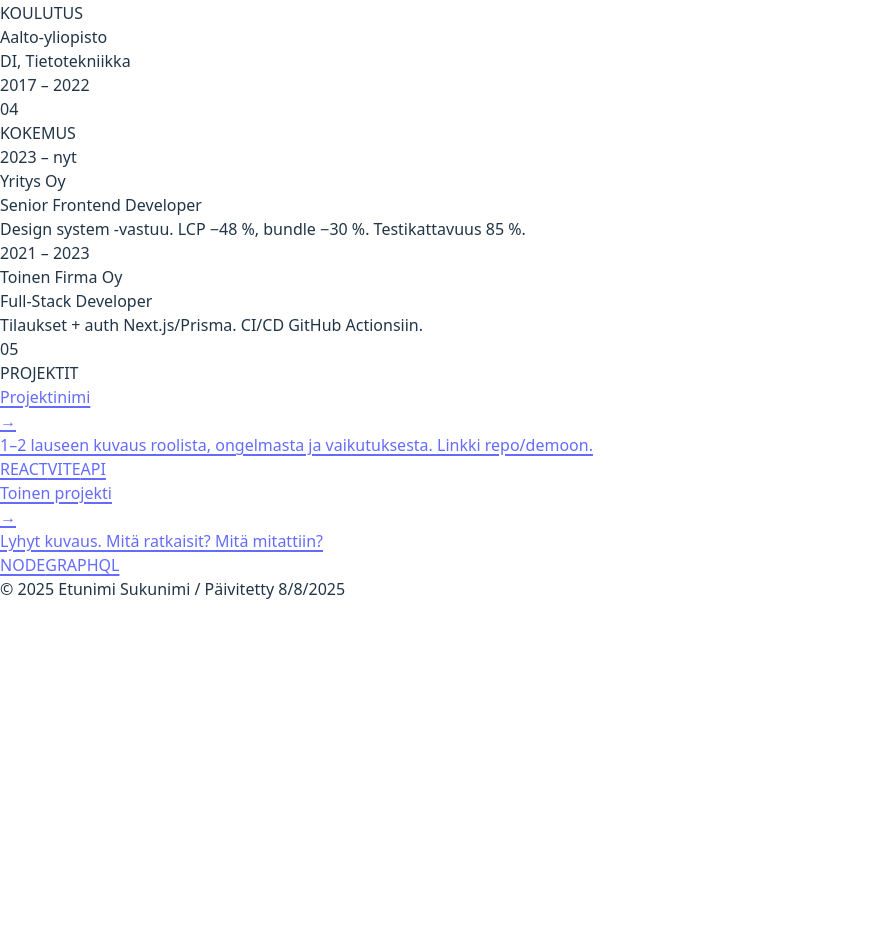
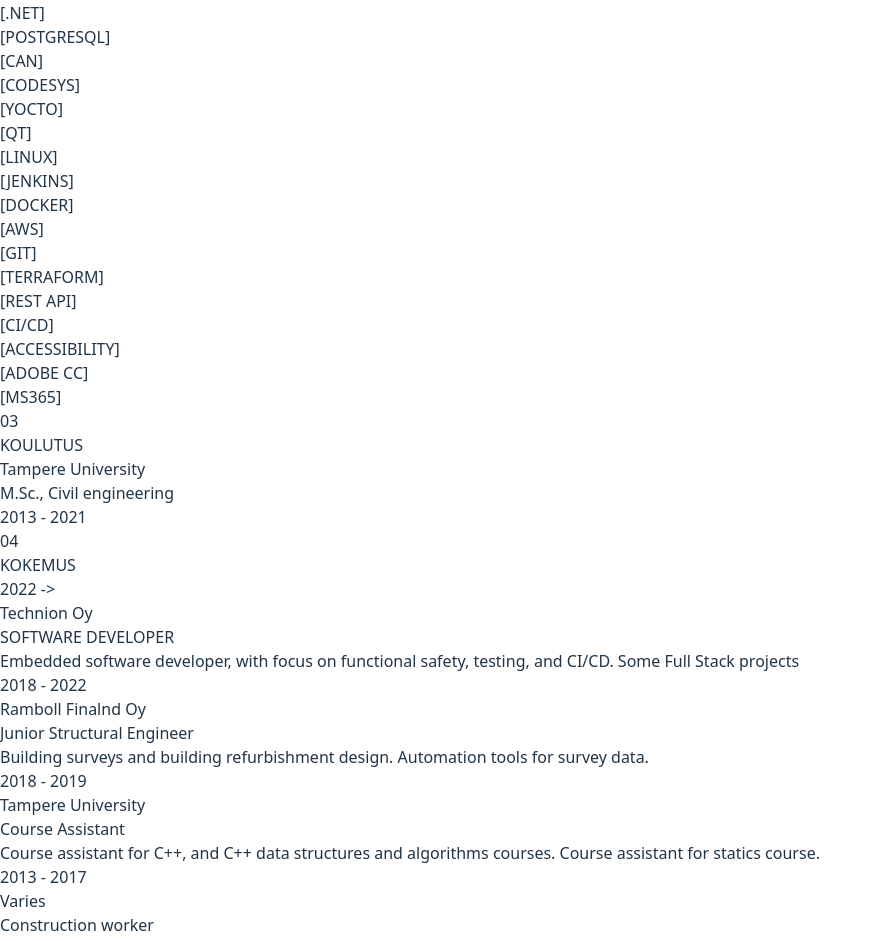
Before and after one commit to Zzwwwzz/cv, a React (Vite) app: page / in a window 1280 px wide. Shown: the part 487-1428 px from the top of the page, without its empty margins (0-882 px from the left). Before the commit the page ends 1088 px from the top, so only its background shows below. Built offline with nearby package versions, Linux system fonts and the light colour scheme.

Commit message:
update data

```diff
--- a/src/App.tsx
+++ b/src/App.tsx
@@ -1,9 +1,6 @@
 import React from "react";
 import { motion } from "framer-motion";
 
-// -----------------------------
-// DATA (edit these)
-// -----------------------------
 interface ExperienceItem {
   title: string;
   company: string;
@@ -13,7 +10,6 @@
 interface ProjectItem {
   name: string;
   description: string;
-  link: string;
   tags: string[];
 }
 interface EducationItem {
@@ -27,9 +23,7 @@
   location: string;
   email: string;
   phone: string;
-  website: string;
   linkedin: string;
-  github: string;
   summary: string;
   skills: string[];
   experience: ExperienceItem[];
@@ -37,70 +31,107 @@
   education: EducationItem[];
 }
 
+// -----------------------------
+// DATA
+// -----------------------------
+
 const PROFILE: Profile = {
-  name: "Etunimi Sukunimi",
-  role: "OHJELMISTOKEHITTÄJÄ / FULL‑STACK",
-  location: "Helsinki, FI",
-  email: "etunimi.sukunimi@email.com",
-  phone: "+358 40 123 4567",
-  website: "https://example.com",
-  linkedin: "https://linkedin.com/in/username",
-  github: "https://github.com/username",
+  name: "JANI HARTIKAINEN",
+  role: "SOFTWARE DEVELOPER",
+  location: "Tampere, FI",
+  email: "hartjani@hotmail.com",
+  phone: "[REDACTED]",
+  linkedin: "https://linkedin.com/in/hartjani",
   summary:
-    "Rakennan suorituskykyisiä ja saavutettavia web-sovelluksia. Kiinnostuksen kohteet: DX, typografia käyttöliittymissä ja pieni mutta mitattava vaikutus.",
+    "Versatile M.Sc. in Civil Engineering with a background in Computer Science, eager to quickly learn new languages and frameworks.",
   skills: [
+    "C",
+    "C++",
+    "Python",
+    "JavaScript",
     "TypeScript",
     "React",
     "Next.js",
     "Node.js",
     "GraphQL",
+    "Bash",
+    ".NET",
     "PostgreSQL",
+    "CAN",
+    "CODESYS",
+    "YOCTO",
+    "QT",
+    "Linux",
+    "Jenkins",
     "Docker",
+    "AWS",
+    "GIT",
+    "Terraform",
+    "REST API",
     "CI/CD",
     "Accessibility",
+    "ADOBE CC",
+    "MS365",
   ],
   experience: [
     {
-      title: "Senior Frontend Developer",
-      company: "Yritys Oy",
-      period: "2023 – nyt",
+      title: "SOFTWARE DEVELOPER",
+      company: "Technion Oy",
+      period: "2022 -> ",
       highlight:
-        "Design system -vastuu. LCP −48 %, bundle −30 %. Testikattavuus 85 %.",
+        "Embedded software developer, with focus on functional safety, testing, and CI/CD. Some Full Stack projects",
     },
     {
-      title: "Full‑Stack Developer",
-      company: "Toinen Firma Oy",
-      period: "2021 – 2023",
+      title: "Junior Structural Engineer",
+      company: "Ramboll Finalnd Oy",
+      period: "2018 - 2022",
       highlight:
-        "Tilaukset + auth Next.js/Prisma. CI/CD GitHub Actionsiin.",
+        "Building surveys and building refurbishment design. Automation tools for survey data.",
+    },
+    {
+      title: "Course Assistant",
+      company: "Tampere University",
+      period: "2018 - 2019",
+      highlight:
+        "Course assistant for C++, and C++ data structures and algorithms courses. Course assistant for statics course.",
+    },
+    {
+      title: "Construction worker",
+      company: "Varies",
+      period: "2013 - 2017",
+      highlight:
+        "Course assistant for C++, and C++ data structures and algorithms courses. Course assistant for statics course.",
     },
   ],
   projects: [
     {
-      name: "Projektinimi",
+      name: "forklift",
       description:
-        "1–2 lauseen kuvaus roolista, ongelmasta ja vaikutuksesta. Linkki repo/demoon.",
-      link: "https://example.com/project",
-      tags: ["REACT", "VITE", "API"],
+        "Developing safety critial code in C, testing with MATCH, Creating pipeline w/ CI/CD, Jenkins, Terraform",
+      tags: ["C", "safety critial", "CI/CD", "Jenkins", "Terraform", "MATCH", "CAN"],
     },
     {
-      name: "Toinen projekti",
-      description: "Lyhyt kuvaus. Mitä ratkaisit? Mitä mitattiin?",
-      link: "https://github.com/username/repo",
-      tags: ["NODE", "GRAPHQL"],
+      name: "trains, FS",
+      description: "Developing full stack, stress testing, and developing in C",
+      tags: ["REACT", "POSTGRESQL", "TS", "C", "REST API", "Testing", "CAN"],
+    },
+    {
+      name: "trains, legacy",
+      description: "Debugging and maintenance of legacy",
+      tags: ["C", "Java", "Testing", "RS485", "CAN", "Debugging"],
     },
   ],
   education: [
     {
-      school: "Aalto-yliopisto",
-      degree: "DI, Tietotekniikka",
-      period: "2017 – 2022",
+      school: "Tampere University",
+      degree: "M.Sc., Civil engineering",
+      period: "2013 - 2021",
     },
   ],
 };
 
 // -----------------------------
-// APP (Brutalist B&W)
+// APP
 // -----------------------------
 export default function App() {
   return (
@@ -241,7 +272,6 @@
       {PROFILE.projects.map((p) => (
         <a
           key={p.name}
-          href={p.link}
           target="_blank"
           rel="noreferrer"
           className="group block border-4 border-black p-5 transition hover:-translate-y-0.5 dark:border-white"
```
